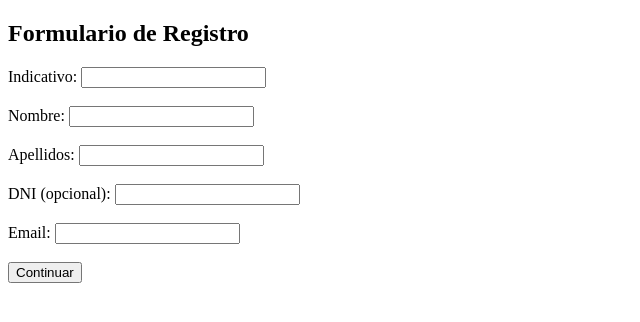
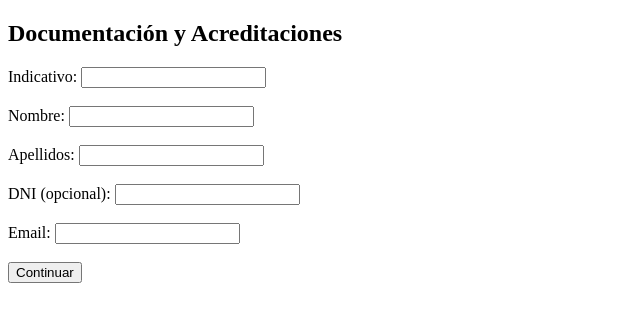
Before and after one commit to GerardXenon/pruea, a PHP site: page /prueba-public-display.php in a window 1280 px wide. Shown: the top 322 px of the page, without its empty margins (0-640 px from the left). Run offline with PHP 8.4, Linux system fonts and the light colour scheme.

Commit message:
Update prueba-public-display.php

```diff
--- a/prueba-public-display.php
+++ b/prueba-public-display.php
@@ -22,7 +22,7 @@
     <title>Documentación y Acreditaciones</title>
   </head>
   <body>
-    <h2>Formulario de Registro</h2>
+    <h2>Documentación y Acreditaciones</h2>
     <form action="procesar_registro.php" method="POST">
       <label for="indicativo">Indicativo:</label>
       <input type="text" id="indicativo" name="indicativo" required><br><br>
```
